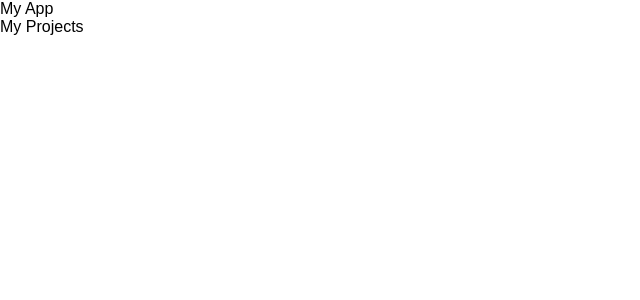
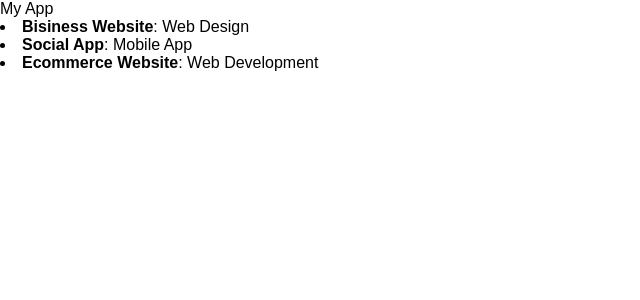
Before and after one commit to ksigWyatt/React_Playground, a React (Create React App) app in the folder my-first-app/: page / in a window 1280 px wide. Shown: the top 300 px of the page, without its empty margins (0-640 px from the left). Built offline with nearby package versions, Linux system fonts and the light colour scheme.

Commit message:
Got itworking :)

```diff
--- a/my-first-app/src/App.js
+++ b/my-first-app/src/App.js
@@ -18,7 +18,7 @@
         {
           title: 'Ecommerce Website',
           category: 'Web Development'
-        },
+        }
       ]
     }
   }
--- /dev/null
+++ b/my-first-app/src/Components/ProjectItem.js
@@ -0,0 +1,13 @@
+import React, { Component } from 'react';
+
+class ProjectItem extends Component {
+render() {
+    return (
+      <li className="Project">
+        <strong>{this.props.project.title}</strong>: {this.props.project.category}
+      </li>
+    );
+  }
+}
+
+export default ProjectItem;
--- a/my-first-app/src/Components/Projects.js
+++ b/my-first-app/src/Components/Projects.js
@@ -1,11 +1,25 @@
 import React, { Component } from 'react';
+import ProjectItem from './ProjectItem';
+
+
 
 class Projects extends Component {
+
   render() {
-     console.log(this.props);
+
+    let projectItems;
+    //Fixed this - came from using projectItems above
+    if (this.props.projects) {
+      projectItems = this.props.projects.map(project => {
+          //console.log(project);
+          return(
+            <ProjectItem key={project.title} project={project} />
+          );
+      });
+    }
     return (
       <div className="Projects">
-        My Projects
+        {projectItems}
       </div>
     );
   }
```
